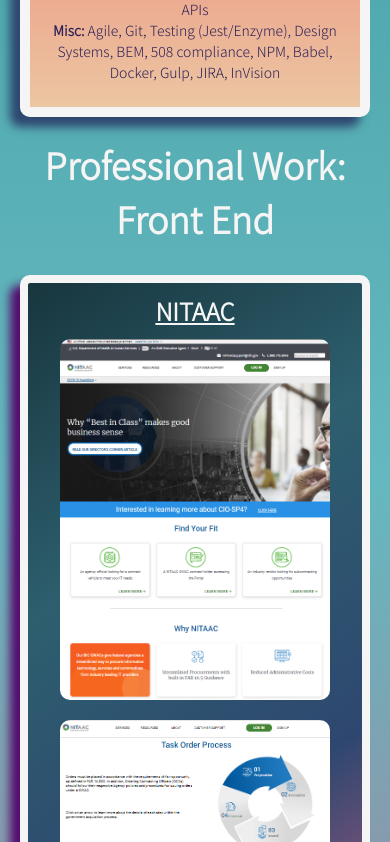
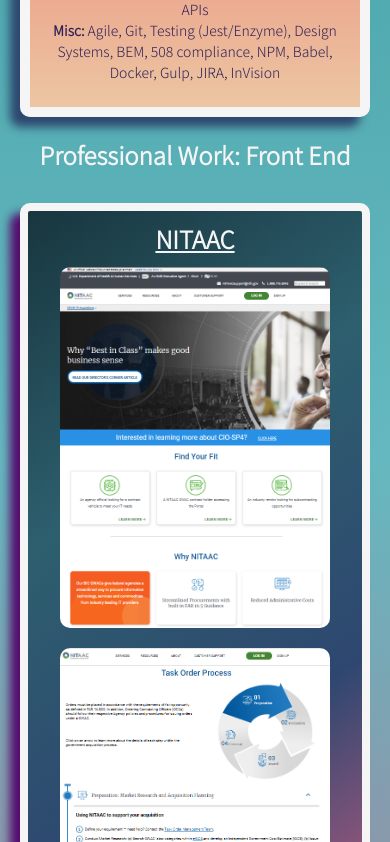
Before and after one commit to Jongtelles/jongtelles.github.io, a React (Create React App) app: page / in a window 390 px wide. Shown: the part 822-1664 px from the top of the page. Built offline with nearby package versions, Linux system fonts and the light colour scheme.

Commit message:
edits to mobile header font size

```diff
--- a/src/App.css
+++ b/src/App.css
@@ -456,6 +456,10 @@
     max-width: 100%;
   }
 
+  .page--header {
+    font-size: 2.4rem;
+  }
+
   .about {
     margin: 2rem;
   }
```
